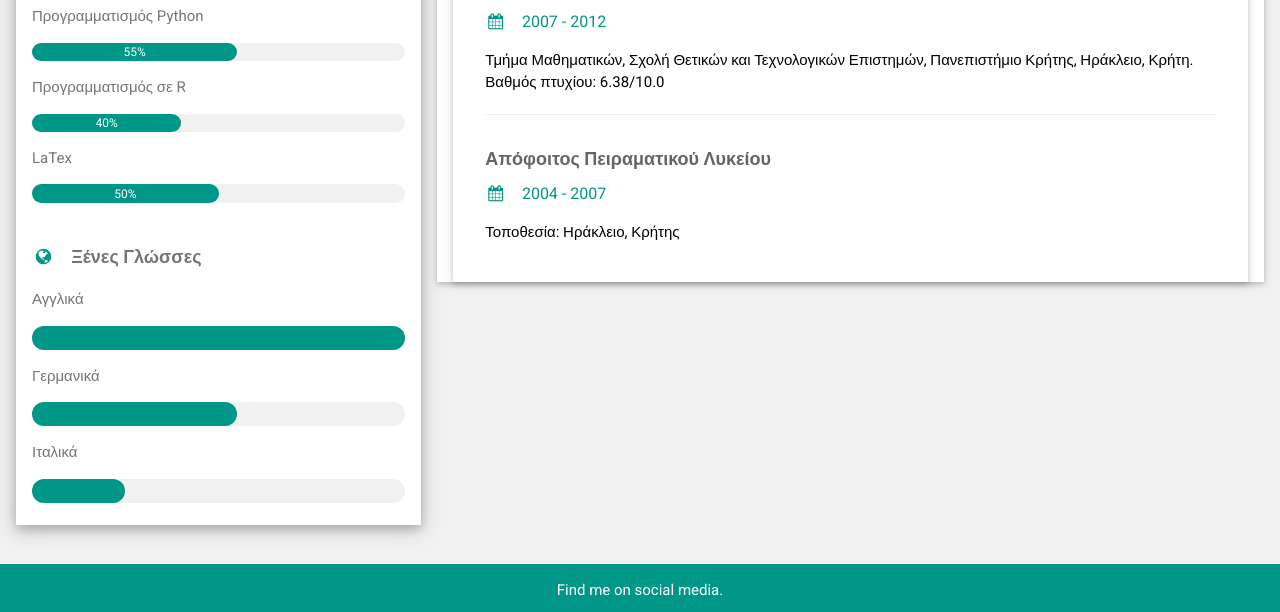
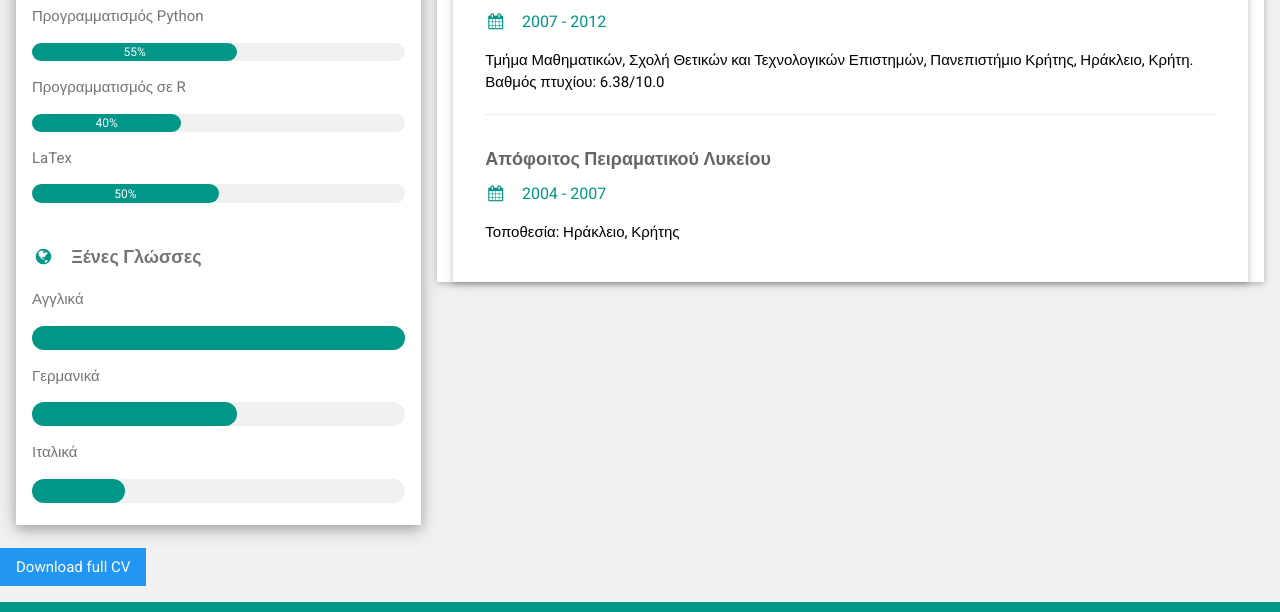
Before and after one commit to DimDaskalaki/DDask, a plain HTML site: page index.html in a window 1280 px wide. Shown: the part 652-1264 px from the top of the page. Drawn offline with nearby package versions, Linux system fonts and the light colour scheme.

Commit message:
Add files via upload

```diff
--- a/index.html
+++ b/index.html
@@ -122,7 +122,11 @@ html,body,h1,h2,h3,h4,h5,h6 {font-family: "Roboto", sans-serif}
   <!-- End Page Container -->
 </div>
 
-
+<div class="w3-container-fluid>
+<a href="cv.pdf" download>
+  <button class="w3-button w3-blue">Download full CV</button>
+</a>
+</div>
 
 <footer class="w3-container w3-teal w3-center w3-margin-top">
   <p>Find me on social media.</p>
```
Also changed, not shown: 1 other file.
